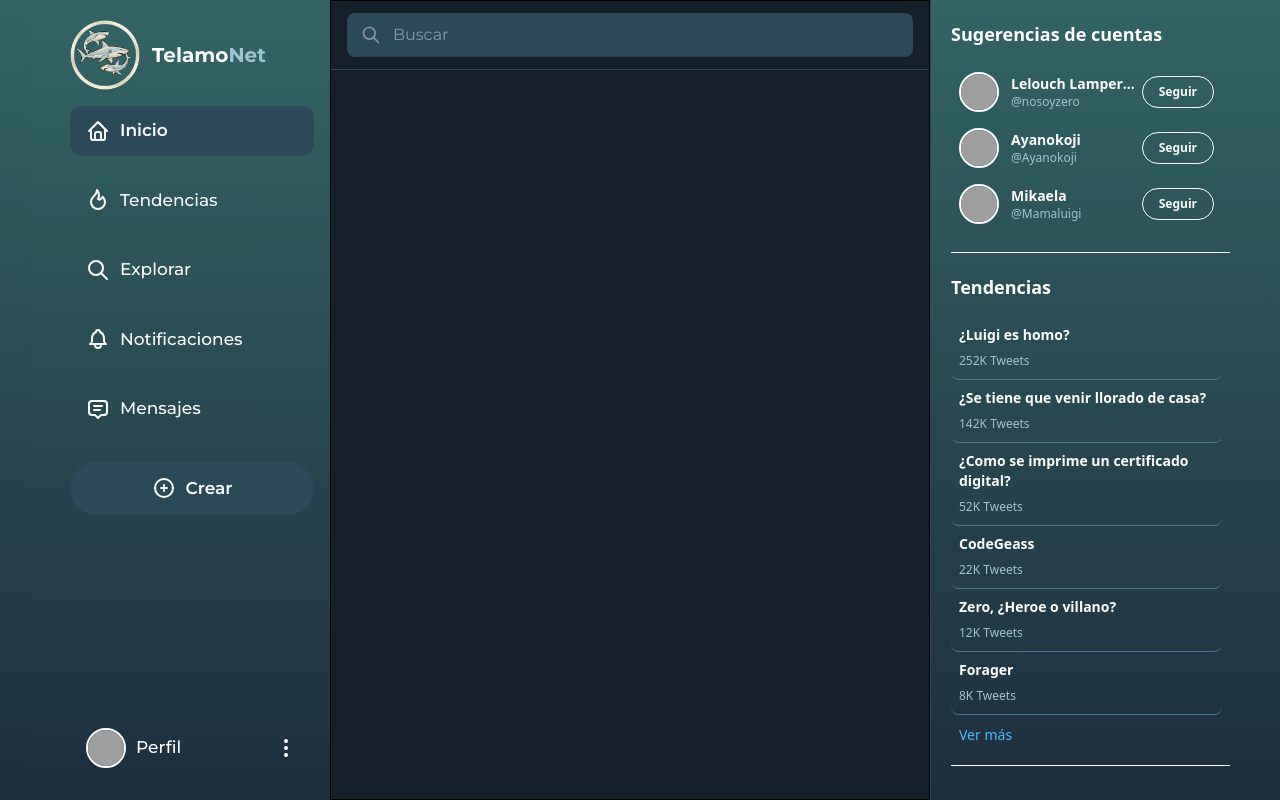
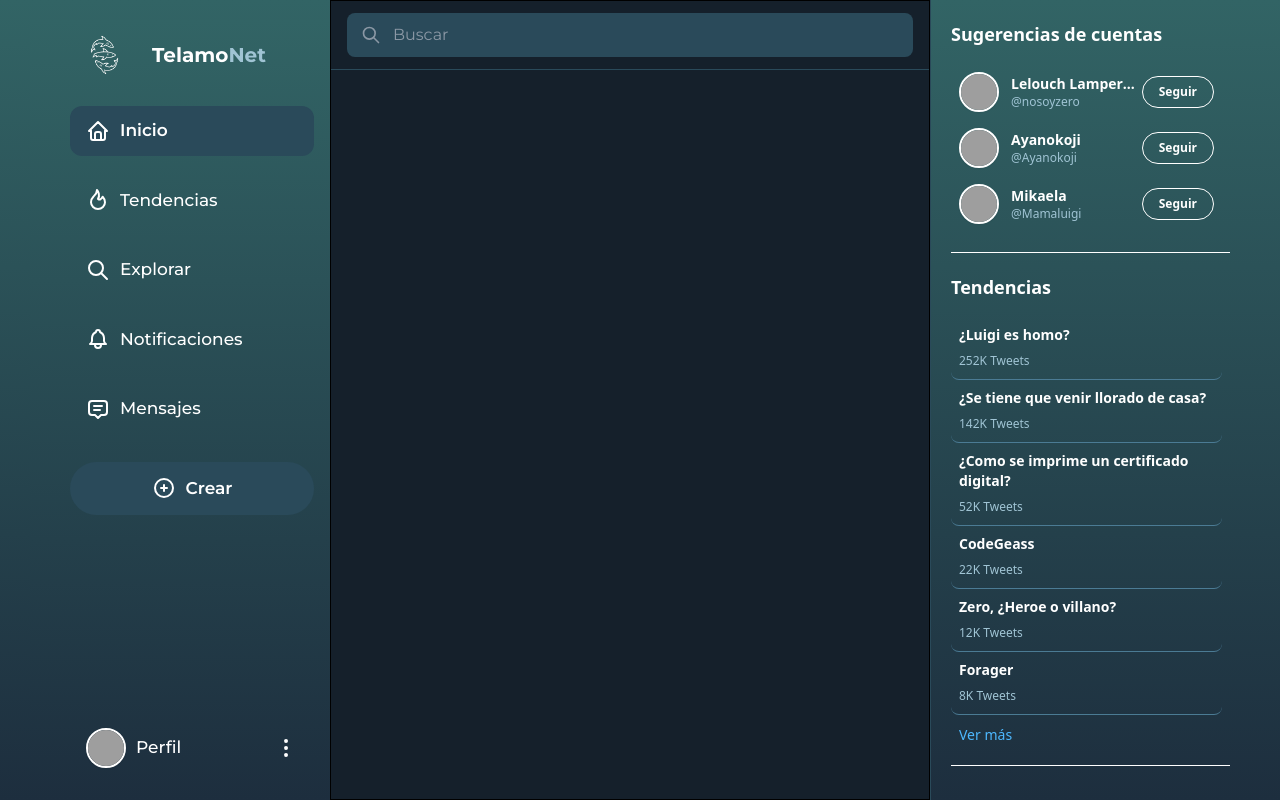
Before and after one commit to AntonioMorera/Telamonet, a Vue app: page /home in a window 1280 px wide. Built offline with nearby package versions, Linux system fonts and the light colour scheme; grey boxes are pictures that could not be loaded.

Commit message:
Change Logo

```diff
--- a/src/components/NavBar.vue
+++ b/src/components/NavBar.vue
@@ -19,7 +19,7 @@
 <template>
     <nav class="bg-gradient-to-b from-[#326465] to-[#1d2e3e]">
         <div class="flex flex-row items-center gap-3 mb-4">
-            <img class="w-[70px] h-[70px]" src="/src/assets/logo/telamon_logo.png" alt="">
+            <img class="w-[70px] h-[70px]" src="/src/assets/logo/logoNavBar.png" alt="">
             <h1 class="font-bold text-[20px] text-white">{{ t.nav.title }}<span class="text-[#a0c4d4]">{{ t.nav.website }}</span></h1>
         </div>
         <router-link class="link" to="/home"><svg xmlns="http://www.w3.org/2000/svg" width="24" height="24" viewBox="0 0 24 24" fill="none" stroke="currentColor" stroke-width="2" stroke-linecap="round" stroke-linejoin="round" class="icon icon-tabler icons-tabler-outline icon-tabler-home"><path stroke="none" d="M0 0h24v24H0z" fill="none"/><path d="M5 12l-2 0l9 -9l9 9l-2 0" /><path d="M5 12v7a2 2 0 0 0 2 2h10a2 2 0 0 0 2 -2v-7" /><path d="M9 21v-6a2 2 0 0 1 2 -2h2a2 2 0 0 1 2 2v6" /></svg>{{ t.nav.home }}</router-link>
```
Also changed, not shown: src/assets/logo/logoNavBar.png (added).
